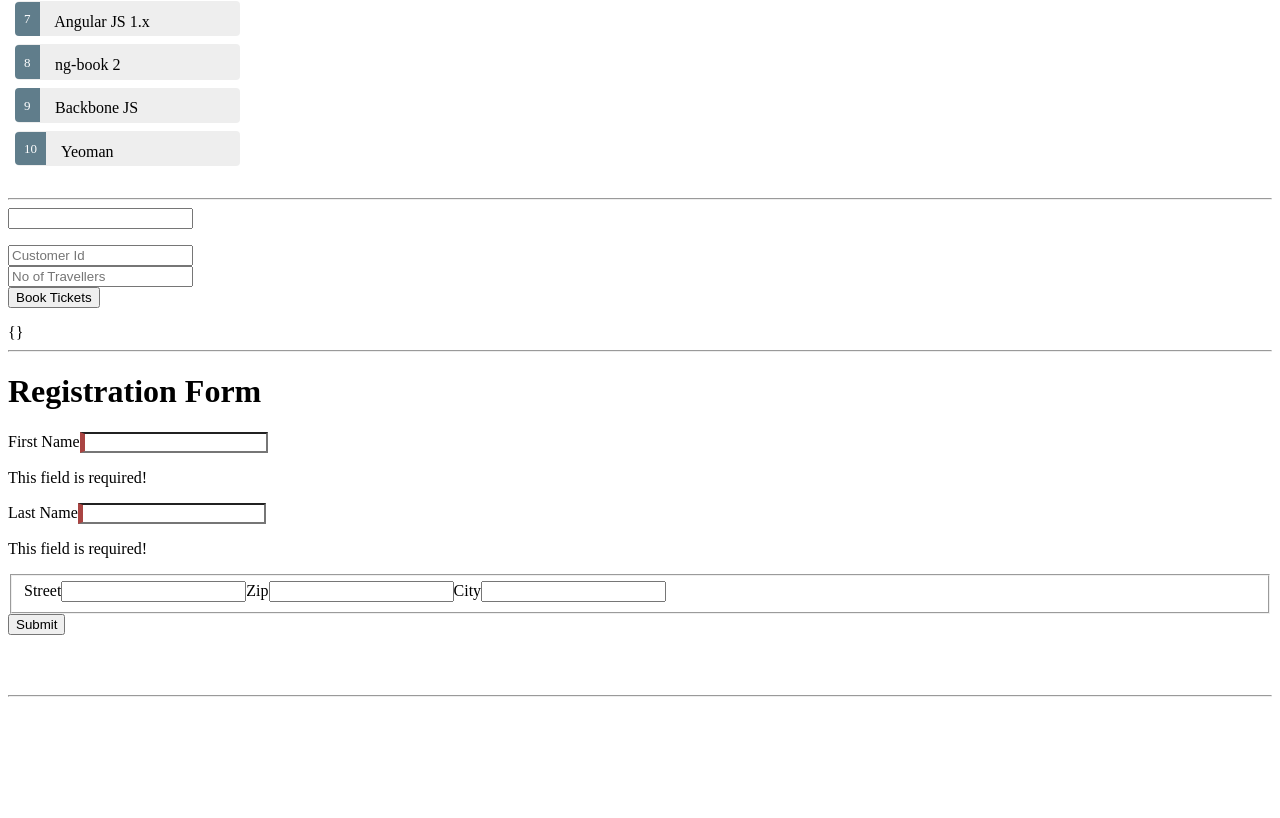
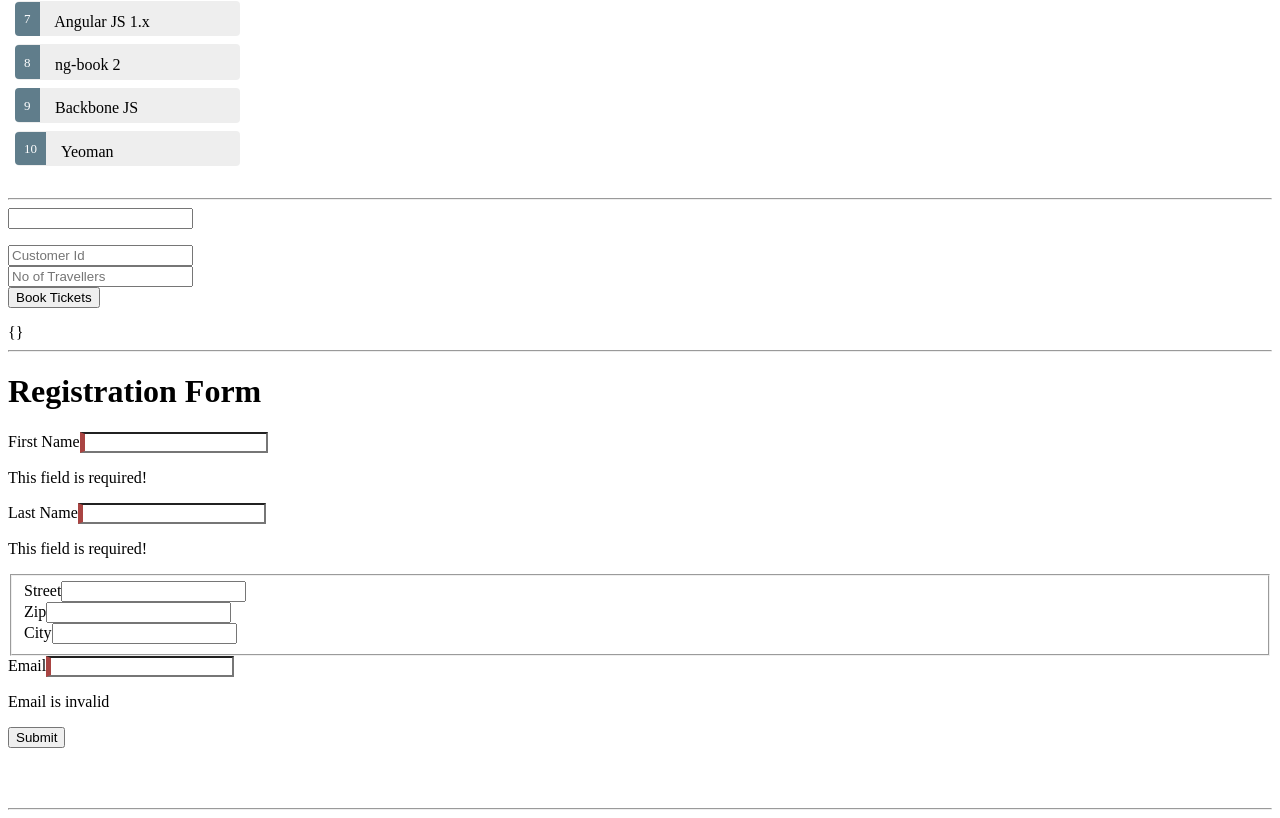
Before and after one commit to bindal93/angular-FirstDemo, an Angular app: page / in a window 1280 px wide. Shown: the part 1652-2470 px from the top of the page. Before the commit the page ends 2357 px from the top, so only its background shows below. Built offline with nearby package versions, Linux system fonts and the light colour scheme.

Commit message:
custom reactive validation

```diff
--- a/src/app/registration-form/registration-form.component.html
+++ b/src/app/registration-form/registration-form.component.html
@@ -1,6 +1,6 @@
 <div class="container">
 	<h1>Registration Form</h1>
-	<form [formGroup]="registerForm" (ngSubmit)="testing()">
+	<form [formGroup]="registerForm">
 		<div class="form-group">
 			<label>First Name</label>
 			<input type="text" class="form-control" formControlName="firstName">
@@ -15,13 +15,29 @@
 			<fieldset formGroupName="address">
 				<label>Street</label>
 				<input type="text" class="form-control" formControlName="street">
+				<br>
 				<label>Zip</label>
 				<input type="text" class="form-control" formControlName="zip">
+				<br>
 				<label>City</label>
 				<input type="text" class="form-control" formControlName="city">
       </fieldset>
 		</div>
-		<button type="submit">Submit</button>
+		<div class="form-group">
+			<label>Email</label> <input type="text" class="form-control" formControlName="email">
+			<p *ngIf="registerForm.controls.email.errors" class="alert alert-danger">
+				{{registerForm.controls.email.errors.message}}</p>
+		</div>
+		<button type="submit" (click)="submitted=true">Submit</button>
 	</form>
 	<br/>
+	<div [hidden]="!submitted">
+		<h3> Employee Details </h3>
+		<p>First Name: {{ registerForm.get('firstName').value }} </p>
+		<p> Last Name: {{ registerForm.get('lastName').value }} </p>
+		<p> Street: {{ registerForm.get('address.street').value }}</p>
+		<p> Zip: {{ registerForm.get('address.zip').value }} </p>
+		<p> City: {{ registerForm.get('address.city').value }}</p>
+		<p> Email: {{ registerForm.get('email').value }} </p>
+	</div>
 </div>
--- a/src/app/registration-form/registration-form.component.ts
+++ b/src/app/registration-form/registration-form.component.ts
@@ -1,34 +1,38 @@
-import { Component, OnInit } from '@angular/core';
-import { FormBuilder, FormGroup, Validators } from '@angular/forms';
+import { Component, OnInit } from "@angular/core";
+import {
+  FormBuilder,
+  FormGroup,
+  Validators,
+  FormControl
+} from "@angular/forms";
 
 @Component({
-  selector: 'app-registration-form',
-  templateUrl: './registration-form.component.html',
-  styleUrls: ['./registration-form.component.css']
+  selector: "app-registration-form",
+  templateUrl: "./registration-form.component.html",
+  styleUrls: ["./registration-form.component.css"]
 })
 export class RegistrationFormComponent implements OnInit {
-registerForm: FormGroup;
+  registerForm: FormGroup;
 
-   constructor(private formBuilder: FormBuilder) { }
+  constructor(private formBuilder: FormBuilder) {}
   ngOnInit() {
-     this.registerForm = this.formBuilder.group({
-      firstName: ['',[Validators.required]],
-      lastName: ['', [Validators.required]],
+    this.registerForm = this.formBuilder.group({
+      firstName: ["", [Validators.required]],
+      lastName: ["", [Validators.required]],
       address: this.formBuilder.group({
-        street: [''],
-        zip: [''],
-        city: ['']
-      })
+        street: [""],
+        zip: [""],
+        city: [""]
+      }),
+      email: ["", validateEmail]
     });
   }
-   testing(){
-     debugger;
-     alert("inside testing :: "
-     +"firstName ::"+this.registerForm.get('firstName').value
-     +"lastName ::"+this.registerForm.get('lastName').value
-     +"address ::street "+this.registerForm.get('address').value.street
-     +" zip "+this.registerForm.get('address').value.zip
-     +" city "+this.registerForm.get('address').value.city);
-   }
-
 }
+function validateEmail(c: FormControl) {
+  let EMAIL_REGEXP = /^[\w._]+@[A-Za-z]+\.(com|co\.in|org)$/;
+  return EMAIL_REGEXP.test(c.value)
+    ? null
+    : {
+        message: "Email is invalid"
+      };
+}
```
